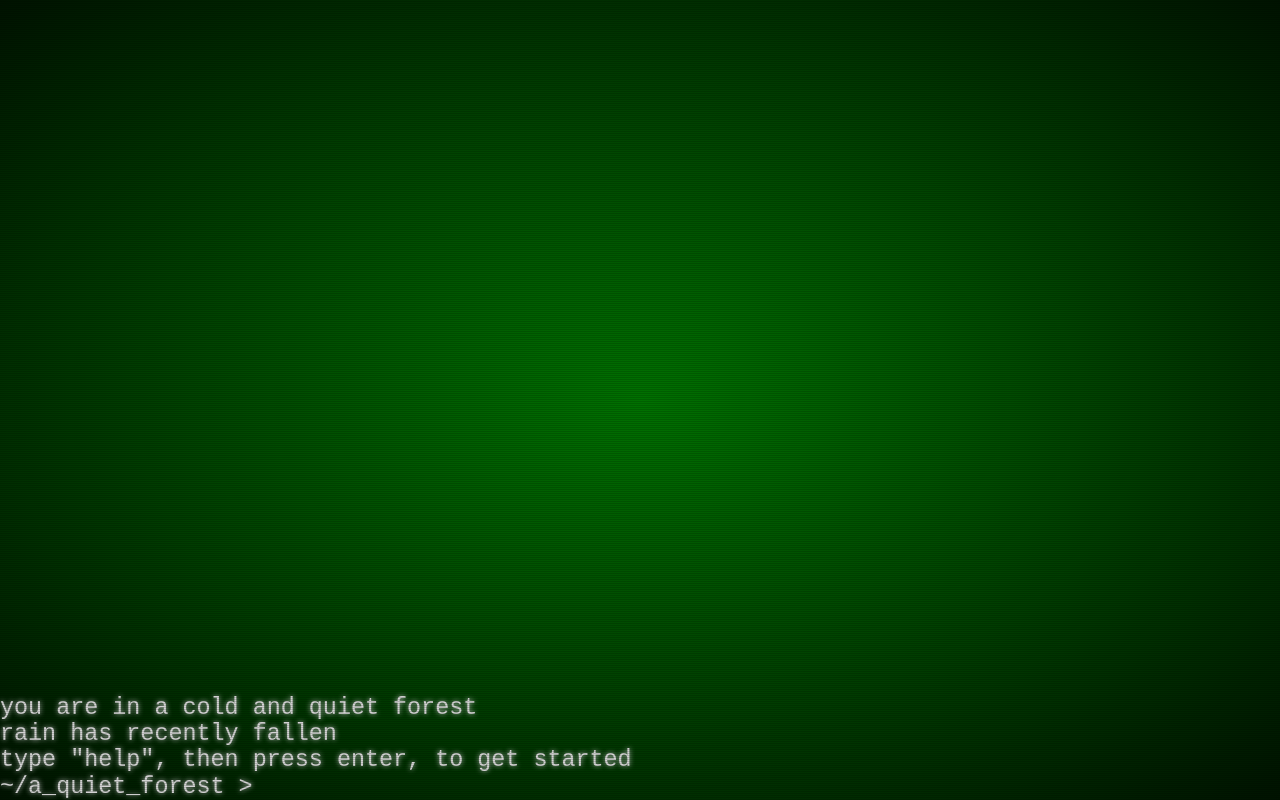
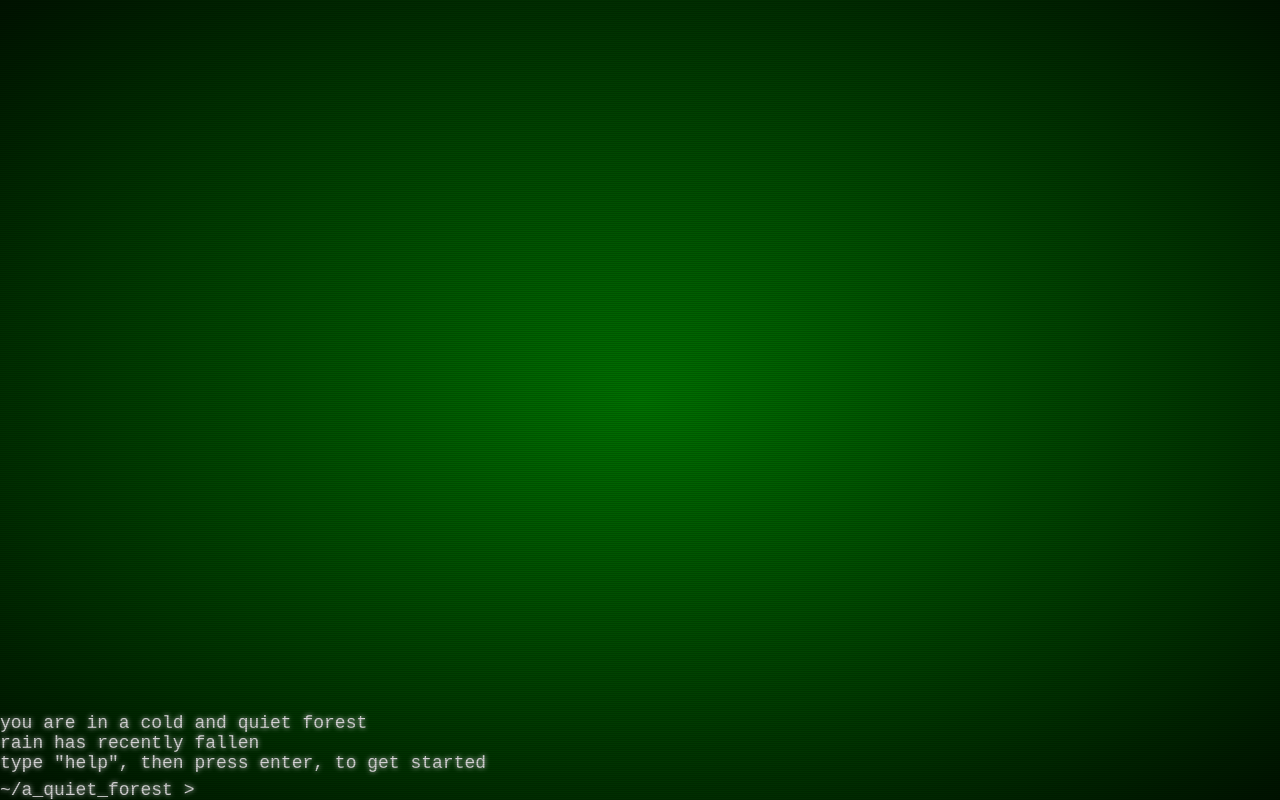
Before and after one commit to vcolavin/nature-of-the-beast, a React (Create React App) app: page / in a window 1280 px wide. Built offline with nearby package versions, Linux system fonts and the light colour scheme.

Commit message:
mild refactor of the scss

```diff
--- a/src/styles/terminal.scss
+++ b/src/styles/terminal.scss
@@ -1,14 +1,23 @@
 // stolen from
 // https://css-tricks.com/old-timey-terminal-styling/
-body {
+::selection {
+	background: #0080ff;
+	text-shadow: none;
+}
+
+.terminal {
+	position: absolute;
+	top: 0;
+	bottom: 0;
+	left: 0;
+	right: 0;
+
 	background-color: black;
 	background-image: radial-gradient(rgba(0, 150, 0, 0.75), black 120%);
-	height: 100vh;
-	margin: 0;
+
 	overflow: hidden;
-	padding: 2rem;
 	color: var(--text-color);
-	font: 1.3rem monospace;
+	font: 1rem monospace;
 	text-shadow: 0 0 5px #c8c8c8;
 	&::after {
 		content: '';
@@ -26,22 +35,6 @@ body {
 		);
 		pointer-events: none;
 	}
-}
-::selection {
-	background: #0080ff;
-	text-shadow: none;
-}
-
-pre {
-	margin: 0;
-}
-
-.terminal {
-	position: absolute;
-	top: 0;
-	bottom: 0;
-	left: 0;
-	right: 0;
 }
 
 .terminal-buffer {
```
